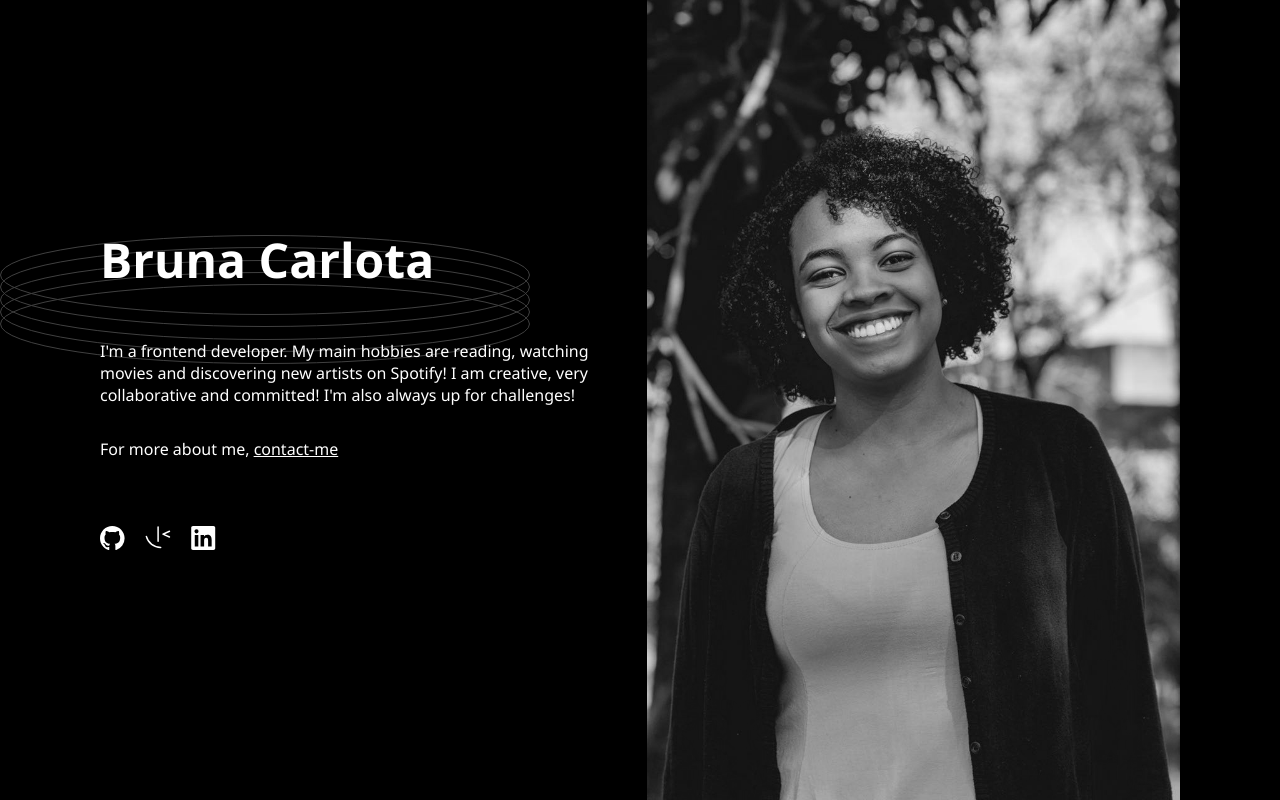
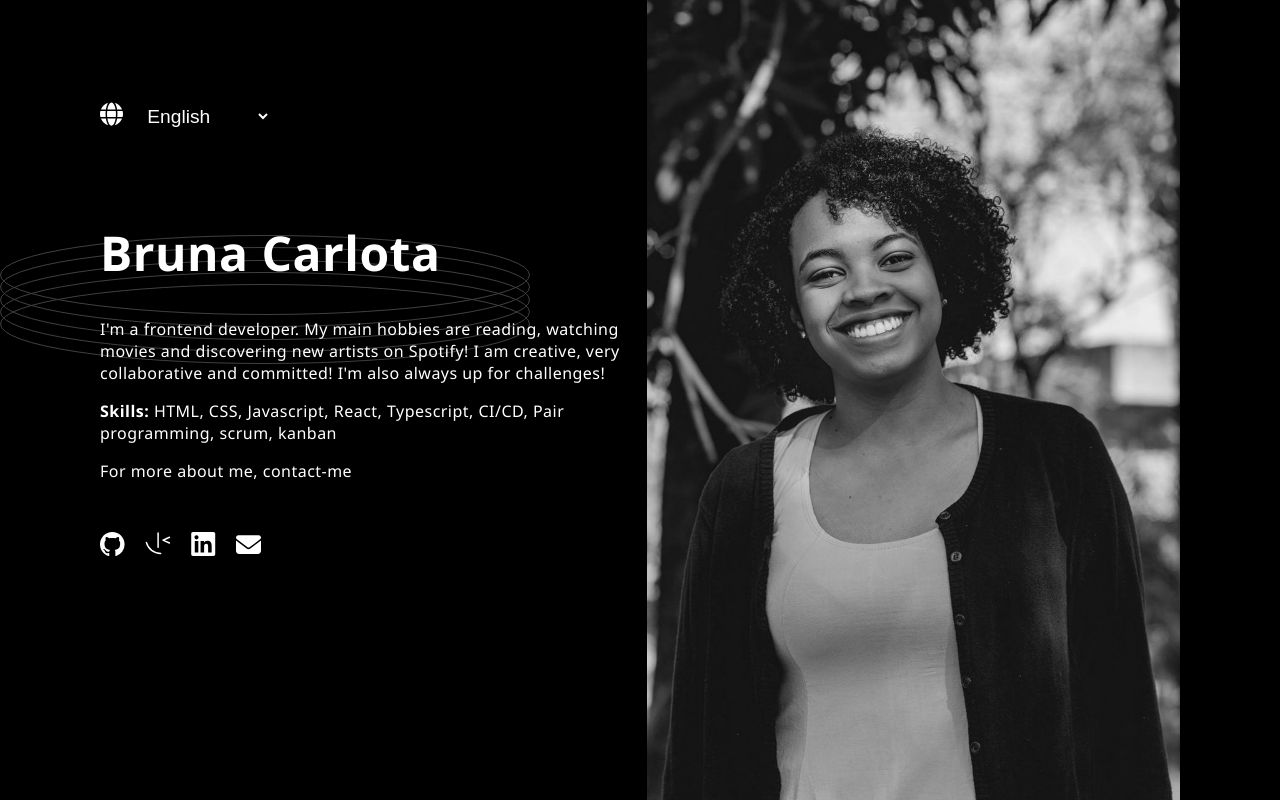
Before and after one commit to brucarlota/profile, a plain HTML site: page index.html in a window 1280 px wide. Drawn offline with Linux system fonts and the light colour scheme.

Commit message:
Add portuguese language and style

```diff
--- a/index.html
+++ b/index.html
@@ -1,5 +1,5 @@
 <!DOCTYPE html>
-<html lang="pt-BR">
+<html>
 <head>
   <meta charset="UTF-8">
   <meta name="viewport" content="width=device-width, initial-scale=1.0">
@@ -8,15 +8,29 @@
   <title>Bruna Carlota | Portfolio</title>
 </head>
 <body>
+  <div class="container">
+    <div class="header">
+      <div class="profile__language">
+        <label class="label-language" for="language"><img src="./src/assets/images/globe-solid.svg" alt="globe solid icon"></label>
+        <select name="language" id="language" class="select-language" onchange="changeLanguage()">
+          <option value="en" id="optionEn">English</option>
+          <option value="pt" id="optionPt">Portuguese</option>
+        </select>
+      </div>
+    </div>
     <main class="profile">
       <div class="profile__details">
-        <h1 class="profile__details-title">Bruna Carlota</h1>
-        <p>I'm a frontend developer. My main hobbies are reading, watching movies and discovering new artists on Spotify! I am creative, very collaborative and committed! I'm also always up for challenges!</p>
-        <p>For more about me, <a href="mailto:brunacarlota@gmail.com">contact-me</a></p>
+        <div>
+          <h1 id="title" class="profile__details-title">Bruna Carlota</h1>
+          <p id="description">I'm a frontend developer. My main hobbies are reading, watching movies and discovering new artists on Spotify! I am creative, very collaborative and committed! I'm also always up for challenges!</p>
+          <p id="skills"><span class="profile__details-subtitle">Skills:</span> HTML, CSS, Javascript, React, Typescript, CI/CD, Pair programming, scrum, kanban</p>
+          <p id="contactMe">For more about me, contact-me</p>
+        </div>
         <div class="profile__details-social">
           <a href="https://github.com/brucarlota"><img src="./src/assets/images/icon-github.svg" alt="github icon"></a>
           <a href="https://www.frontendmentor.io/profile/brucarlota"><img src="./src/assets/images/icon-frontend-mentor.svg" alt="github icon"></a>
           <a href="https://www.linkedin.com/in/brunacarlota/"><img src="./src/assets/images/icon-linkedin.svg" alt="github icon"></a>
+          <a href="mailto:brunacarlota@gmail.com"><img src="./src/assets/images/icon-mail.svg" alt="email icon"></a>
         </div>
       </div>
       <div class="profile__picture">
@@ -24,6 +38,8 @@
           <img src="./src/assets/images/profile.jpg" alt="B&W picture with a black woman smiling">
         </div>
       </div>
-    </main>
+  </div>
+  </main>
+  <script src="./src/assets/scripts/script.js"></script>
 </body>
 </html>
--- /dev/null
+++ b/src/assets/scripts/script.js
@@ -0,0 +1,34 @@
+/*
+* code from https://www.geeksforgeeks.org/how-to-switch-the-language-of-the-page-using-javascript/
+*
+*/
+
+function changeLanguage() {
+  const selectedValue = document.getElementById('language').value;
+
+  if (selectedValue) {
+    description.textContent = language[selectedValue].description;
+    contactMe.textContent = language[selectedValue].contactMe;
+    optionEn.textContent = language[selectedValue].optionEn;
+    optionPt.textContent = language[selectedValue].optionPt;
+  }
+};
+
+const language = {
+  en: {
+    title: 'Bruna Carlota',
+    description: "I'm a frontend developer. My main hobbies are reading, watching movies and discovering new artists on Spotify! I am creative, very collaborative and committed! I'm also always up for challenges!",
+    skills: 'HTML, CSS, Javascript, React, Typescript, CI/CD, Pair programming, scrum, kanban',
+    contactMe: "For more about me, here is my contact",
+    optionEn: "English",
+    optionPt: "Portuguese"
+  },
+  pt: {
+    title: 'Bruna Carlota',
+    description: "Meus principais hobbies são ler, assistir filmes e descobrir novos artistas no Spotify! Sou criativa, determinada e comprometida! Sempre topo desafios!",
+    skills: 'HTML, CSS, Javascript, React, Typescript, CI/CD, Pair programming, scrum, kanban',
+    contactMe: "Para saber mais, entre em contato comigo",
+    optionEn: "Inglês",
+    optionPt: "Português"
+  }
+};
--- a/src/assets/styles/style.css
+++ b/src/assets/styles/style.css
@@ -1,16 +1,55 @@
 body {
   color: #fff;
-  font-family: 'Segoe UI', Tahoma, Geneva, Verdana, sans-serif;
+  font-family: 'Segoe UI', Tahoma, Verdana, sans-serif;
+  letter-spacing: .03rem;
   background: #000 url('../images/pattern-rings.svg') no-repeat ;
   background-position-y: 35%;
   padding: 0;
   margin: 0;
 }
+p {
+  margin-bottom: 0;
+}
+
+.container {
+  margin: auto 100px;
+}
+
+.header {
+  position: absolute;
+  margin-top: 100px;
+}
+
+.select-language {
+  border: 0;
+  box-shadow: none;
+  flex: 1;
+  color: #fff;
+  font-size: 1.2rem;
+  background-color: #000;
+  background-image: none;
+
+  position: relative;
+  display: flex;
+  width: 8rem;
+  height: 2rem;
+  overflow: hidden;
+}
+
+.profile__language {
+  display: flex;
+  flex-wrap: nowrap;
+  align-items: center;
+}
+
+.profile__language .label-language img {
+  height: 24px;
+  padding-right: 20px;
+}
 
 .profile {
   display: flex;
   flex-direction: row;
-  margin: auto 100px;
 }
 
 .profile__details {
@@ -23,6 +62,10 @@ body {
 }
 .profile__details-title {
   font-size: 3rem;
+}
+
+.profile__details-subtitle {
+  font-weight: bold;
 }
 
 .profile__details p {
@@ -63,12 +106,20 @@ a {
 }
 
 @media only screen and (max-width: 900px) {
+
+  .header {
+    margin: 50px 0;
+    display: flex;
+    position: relative;
+  }
+
   .profile {
     flex-direction: column-reverse;
     margin: auto 30px;
   }
 
   .profile__picture-img {
-    height: 600px;
+    height: 530px;
+    padding: 30px;
   }
 }
```
Also changed, not shown: src/assets/images/globe-solid.svg (added), src/assets/images/icon-globe.svg (added), src/assets/images/icon-mail.svg (added).
